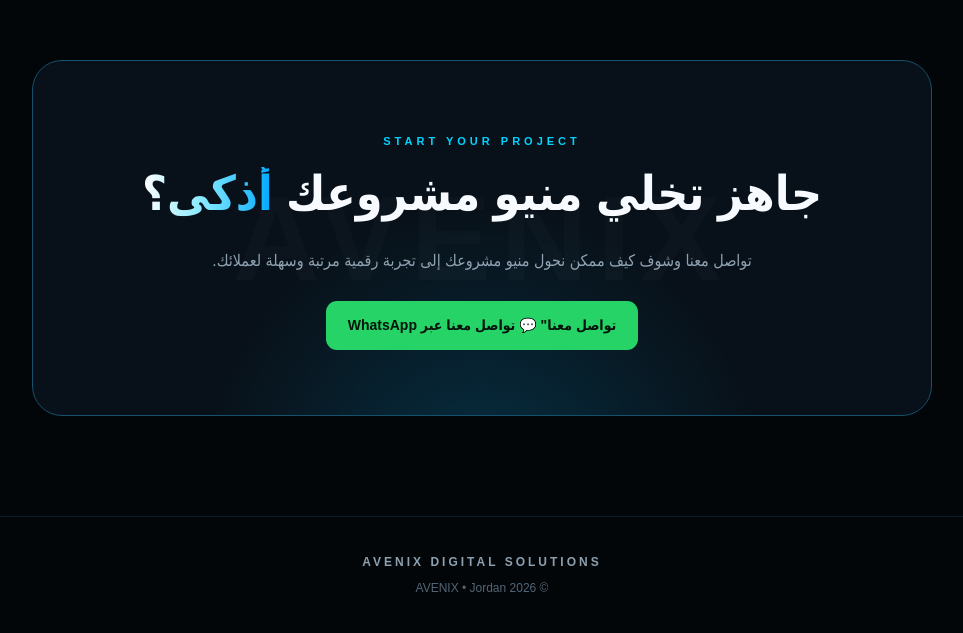
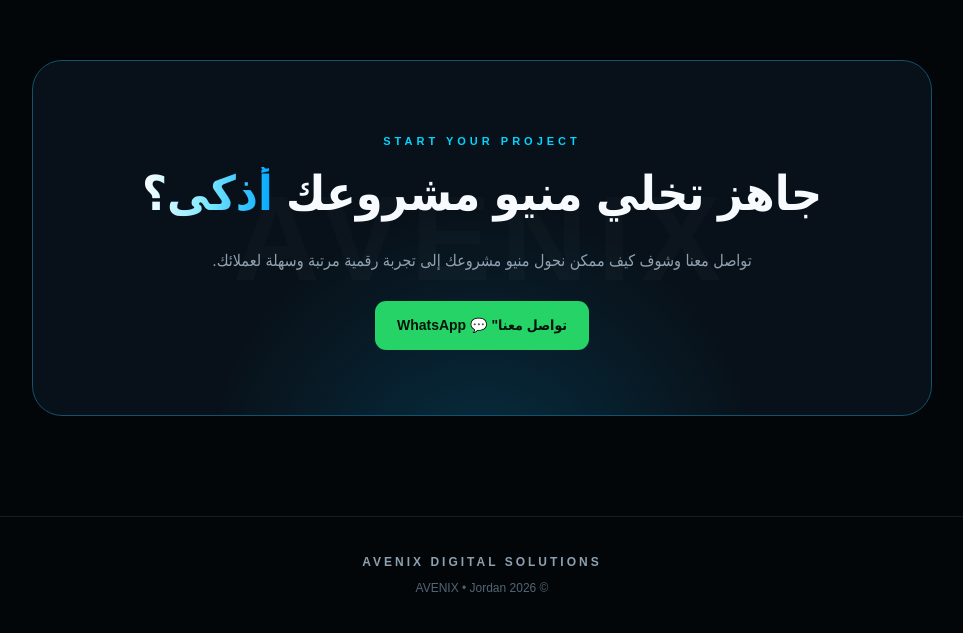
Before and after one commit to avenix-jo/avenix-portofolio, a plain HTML site: page index.html in a window 1280 px wide. Shown: the part 4311-4944 px from the top of the page, without its empty margins (158-1121 px from the left). Drawn offline with Linux system fonts and the light colour scheme.

Commit message:
Update WhatsApp button text in index.html

```diff
--- a/index.html
+++ b/index.html
@@ -1209,7 +1209,7 @@ footer{
        <a
   class="btn whatsapp"
   href="https://wa.me/962777143695?text=مرحبا%20AVENIX،%20بدي%20أستفسر%20عن%20خدماتكم"> تواصل معنا"
-  💬 تواصل معنا عبر WhatsApp
+   💬 WhatsApp
 </a>
 
 
```
